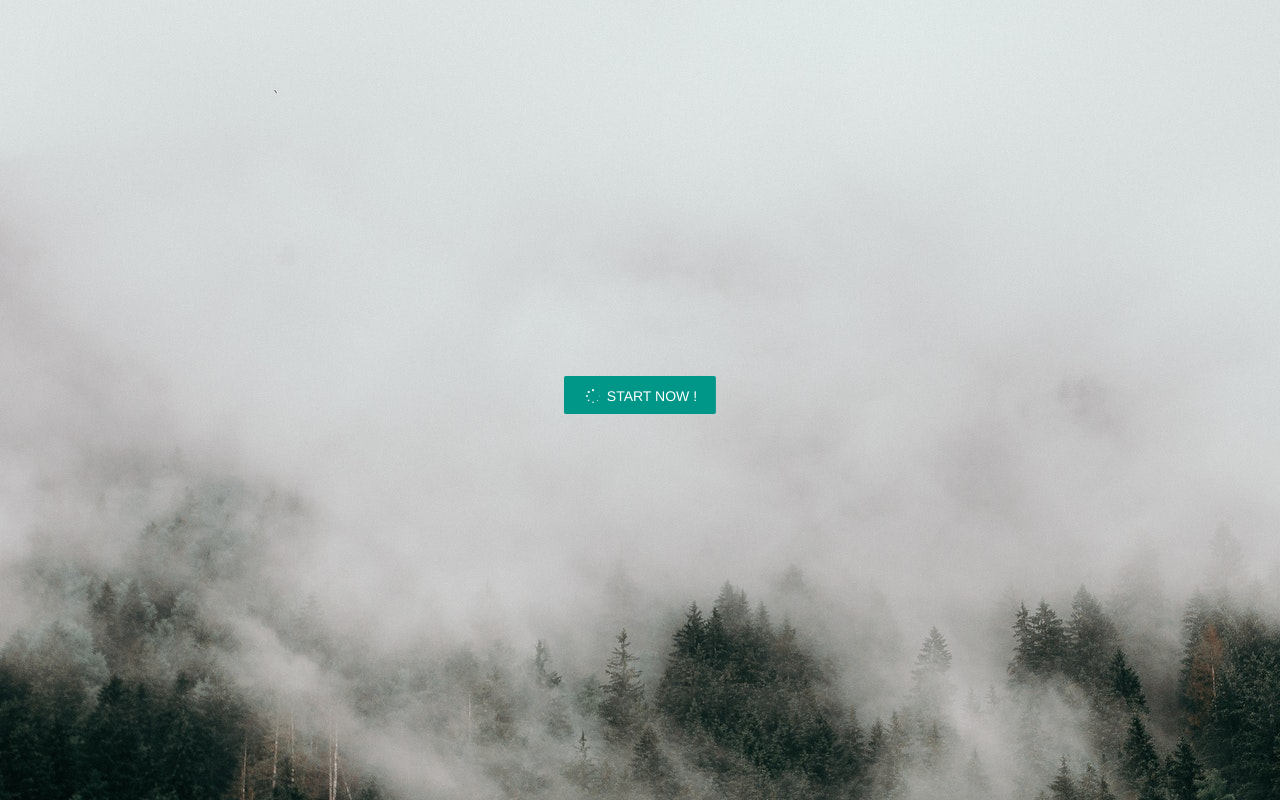
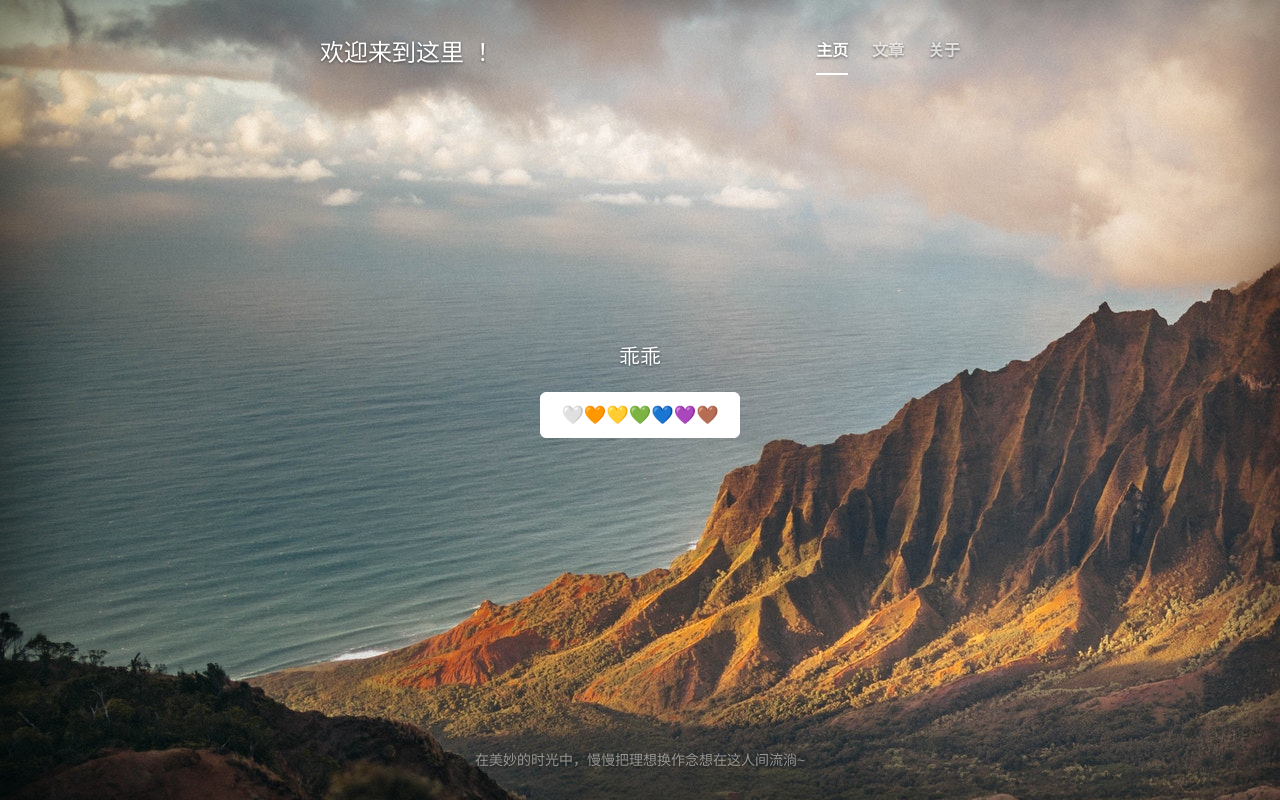
Before and after one commit to timeflow7/timeflow7.github.io, a plain HTML site: page index.html in a window 1280 px wide. Drawn offline with Linux system fonts and the light colour scheme.

Commit message:
修改主页

```diff
--- /dev/null
+++ b/css/cover.css
@@ -0,0 +1,165 @@
+/* stylelint-disable property-no-vendor-prefix */
+
+/*
+ * Globals
+ */
+body {
+	background: url(../img/4.jpg);
+}
+/* Links */
+a,
+a:focus,
+a:hover {
+  color: #fff;
+}
+
+/* Custom default button */
+.btn-default,
+.btn-default:hover,
+.btn-default:focus {
+  color: #333;
+  text-shadow: none; /* Prevent inheritance from `body` */
+  background-color: #fff;
+  border: 1px solid #fff;
+}
+
+
+/*
+ * Base structure
+ */
+
+html,
+body {
+  height: 100%;
+  background-color: #333;
+}
+body {
+  color: #fff;
+  text-align: center;
+  text-shadow: 0 1px 3px rgba(0, 0, 0, .5);
+}
+
+/* Extra markup and styles for table-esque vertical and horizontal centering */
+.site-wrapper {
+  display: table;
+  width: 100%;
+  height: 100%; /* For at least Firefox */
+  min-height: 100%;
+  -webkit-box-shadow: inset 0 0 100px rgba(0, 0, 0, .5);
+  box-shadow: inset 0 0 100px rgba(0, 0, 0, .5);
+}
+.site-wrapper-inner {
+  display: table-cell;
+  vertical-align: top;
+}
+.cover-container {
+  margin-right: auto;
+  margin-left: auto;
+}
+
+/* Padding for spacing */
+.inner {
+  padding: 30px;
+}
+
+
+/*
+ * Header
+ */
+.masthead-brand {
+  margin-top: 10px;
+  margin-bottom: 10px;
+}
+
+.masthead-nav > li {
+  display: inline-block;
+}
+.masthead-nav > li + li {
+  margin-left: 20px;
+}
+.masthead-nav > li > a {
+  padding-right: 0;
+  padding-left: 0;
+  font-size: 16px;
+  font-weight: 700;
+  color: #fff; /* IE8 proofing */
+  color: rgba(255, 255, 255, .75);
+  border-bottom: 2px solid transparent;
+}
+.masthead-nav > li > a:hover,
+.masthead-nav > li > a:focus {
+  background-color: transparent;
+  border-bottom-color: #a9a9a9;
+  border-bottom-color: rgba(255, 255, 255, .25);
+}
+.masthead-nav > .active > a,
+.masthead-nav > .active > a:hover,
+.masthead-nav > .active > a:focus {
+  color: #fff;
+  border-bottom-color: #fff;
+}
+
+@media (min-width: 768px) {
+  .masthead-brand {
+    float: left;
+  }
+  .masthead-nav {
+    float: right;
+  }
+}
+
+
+/*
+ * Cover
+ */
+
+.cover {
+  padding: 0 20px;
+}
+.cover .btn-lg {
+  padding: 10px 20px;
+  font-weight: 700;
+}
+
+
+/*
+ * Footer
+ */
+
+.mastfoot {
+  color: #999; /* IE8 proofing */
+  color: rgba(255, 255, 255, .5);
+}
+
+
+/*
+ * Affix and center
+ */
+
+@media (min-width: 768px) {
+  /* Pull out the header and footer */
+  .masthead {
+    position: fixed;
+    top: 0;
+  }
+  .mastfoot {
+    position: fixed;
+    bottom: 0;
+  }
+  .site-wrapper-inner {
+    vertical-align: middle; /* Start the vertical centering */
+  }
+  .masthead,
+  .mastfoot,
+  .cover-container {
+    width: 100%; /* Must be percentage or pixels for horizontal alignment */
+  }
+}
+
+@media (min-width: 992px) {
+  .masthead,
+  .mastfoot,
+  .cover-container {
+    width: 700px;
+  }
+}
--- a/index.html
+++ b/index.html
@@ -1,31 +1,47 @@
-<!DOCTYPE html>
-<html>
+<!doctype html>
+<html lang="en">
 	<head>
-		<meta charset="utf-8" />
+		<meta charset="utf-8">
+		<meta http-equiv="X-UA-Compatible" content="IE=edge">
 		<meta name="viewport" content="width=device-width, initial-scale=1">
-		<link rel="shortcut icon" type="favicon.ico" href="./img/cat1.ico">
-		<link rel="stylesheet" type="text/css" href="css/layui.css"/>
-		<link rel="stylesheet" href="./css/base.css">
-		<link rel="stylesheet" href="./css/index.css">
-		<title>入口 | timeFlow</title>
+		<!-- The above 3 meta tags *must* come first in the head; any other head content must come *after* these tags -->
+		<meta name="description" content="">
+		<meta name="author" content="">
+		<link rel="icon" href="./img/cat1.ico">
+		<title>主页 | timeFlow</title>
+		<link href="./css/bootstrap.min.css" rel="stylesheet">
+		<link href="./css/cover.css" rel="stylesheet">
 	</head>
 	<body>
-		<div class="box">
-			<button id="fBtn" type="button" class="layui-btn">
-				<i class="layui-icon layui-icon-loading layui-anim layui-anim-rotate layui-anim-loop" style="display: inline-block"></i>
-				START NOW !
-			</button>
+		<div class="site-wrapper">
+			<div class="site-wrapper-inner">
+				<div class="cover-container">
+					<div class="masthead clearfix">
+						<div class="inner">
+							<h3 class="masthead-brand">欢迎来到这里 ！</h3>
+							<nav>
+								<ul class="nav masthead-nav">
+									<li class="active"><a href="#">主页</a></li>
+									<li><a href="https://timeflow.top/">文章</a></li>
+									<li><a href="https://timeflow.top/about/">关于</a></li>
+								</ul>
+							</nav>
+						</div>
+					</div>
+					<div class="inner cover">
+						<p class="lead">乖乖
+						</p>
+						<p class="lead">
+							<a href="./pages/favourite/index.html" class="btn btn-lg btn-default">🤍🧡💛💚💙💜🤎</a>
+						</p>
+					</div>
+					<div class="mastfoot">
+						<div class="inner">
+							在美妙的时光中，慢慢把理想换作念想在这人间流淌~
+						</div>
+					</div>
+				</div>
+			</div>
 		</div>
-		<script src="js/jquery-3.4.1.js" type="text/javascript" charset="utf-8"></script>
-		<script type="text/javascript">
-			$(document).ready(() => {
-				$('#fBtn').click(() => {
-					if(! confirm('WELCOME !')){
-						return alert('See U Next Time ...')
-					}
-					window.location = 'pages/home.html'
-				})
-			})
-		</script>
 	</body>
 </html>
```
Also changed, not shown: css/home.css (deleted, +0 -7 lines), pages/home.html (deleted, +0 -18 lines).
